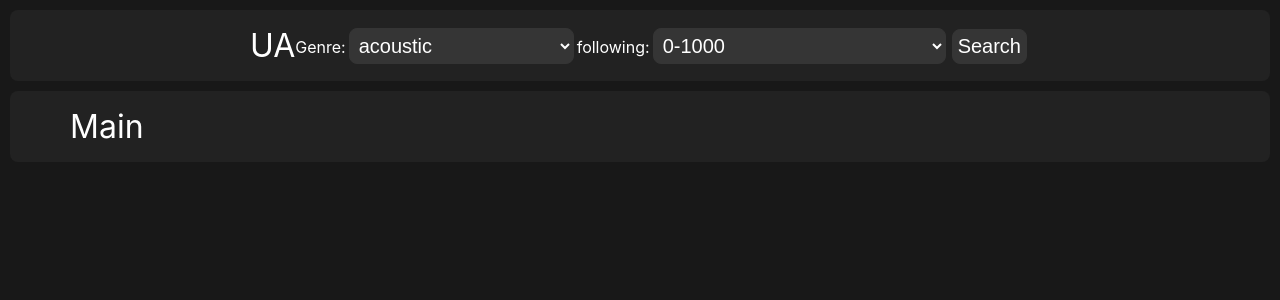
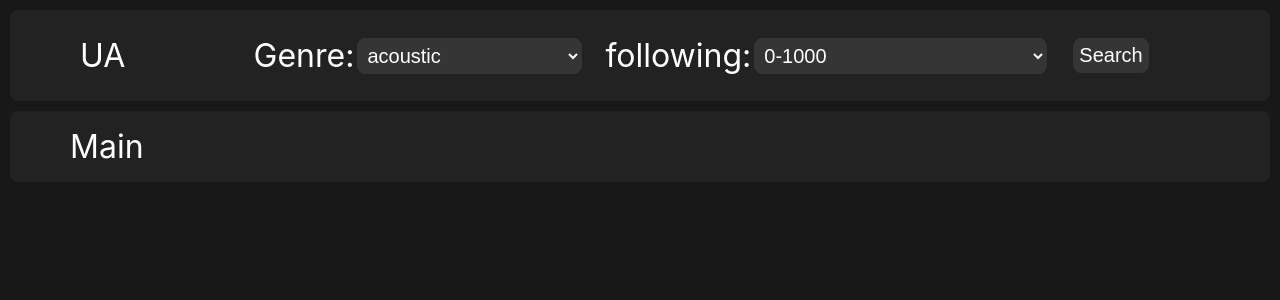
Before and after one commit to jacob9301/very-indie, a Vue app in the folder client/: page / in a window 1280 px wide. Shown: the top 300 px of the page. Built offline with nearby package versions, Linux system fonts and the light colour scheme.

Commit message:
modified:   client/src/App.vue 	modified:   client/src/assets/main.css 	modified:   client/src/components/SearchBar.vue

```diff
--- a/client/src/App.vue
+++ b/client/src/App.vue
@@ -4,8 +4,10 @@ import SearchBar from './components/SearchBar.vue';
 
 <template>
   <header>
-    <h1>UA</h1>
-    <SearchBar />
+    <div id="logo">
+      <h1>UA</h1>
+    </div>
+    <SearchBar id="searchbar"/>
   </header>
 
   <main>
@@ -15,10 +17,11 @@ import SearchBar from './components/SearchBar.vue';
 
 <style scoped>
 header {
-  padding: 10px 40px;
+  padding: 10px 30px;
   display: flex;
   justify-content: center;
   align-items: center;
+  flex-wrap: wrap;
 }
 
 main {
@@ -30,4 +33,14 @@ header, main {
   background-color: var(--color-background-soft);
   border-radius: var(--border-radius);
 }
+
+#searchbar {
+  flex: 1;
+  display: flex;
+  justify-content: center;
+}
+
+#logo {
+  padding: 10px 40px;
+}
 </style>
--- a/client/src/assets/main.css
+++ b/client/src/assets/main.css
@@ -78,3 +78,7 @@ button:active, select:active {
   border: 1px solid var(--color-background-soft);
   box-shadow: 0 2px 4px rgba(0, 0, 0, 0.1);
 }
+
+label {
+  font-size: 32px;
+}
--- a/client/src/components/SearchBar.vue
+++ b/client/src/components/SearchBar.vue
@@ -15,43 +15,55 @@ const selectedGenre = ref(0);
 const selectedFollowing = ref(followingSizes['0-1000']);
 
 const handleSubmit = () => {
-    const genreIndex = selectedGenre.value;
-    const minFollowing = selectedFollowing.value[0];
-    const maxFollowing = selectedFollowing.value[1];
-    console.log(genreIndex, minFollowing, maxFollowing);
+    if (!store.toSubmit) {
+        const genreIndex = selectedGenre.value;
+        const minFollowing = selectedFollowing.value[0];
+        const maxFollowing = selectedFollowing.value[1];
 
-    store.submit();
+        store.setGenreIndex(genreIndex);
+        store.setMinFollowers(minFollowing);
+        store.setMaxFollowers(maxFollowing);
+        store.submit();
+    }
 }
 </script>
 
 <template>
   <div id="searchbar">
-
-    <form @submit.prevent="handleSubmit">
-
+    <div class="search-field">
         <label for="genre">Genre:</label>
         <select id="genre" v-model="selectedGenre">
             <option disabled value="">Please select a genre</option>
             <option v-for="(genre, index) in genres" :key="index" :value="index">{{ genre }}</option>
         </select>
+    </div>
 
+    <div class="search-field">
         <label for="following">following:</label>
         <select id="following" v-model="selectedFollowing">
             <option disabled value="">Please select a following size</option>
             <option v-for="(following, key) in followingSizes" :key="key" :value="following">{{ key }}</option>
         </select>
+    </div>
 
-        <button type="submit">Search</button>
-
-    </form>
+    <div class="search-field">
+        <button @click="handleSubmit">Search</button>
+    </div>
 
   </div>
 </template>
 
 <style scoped>
-#searchbar{
+#searchbar {
     display: flex;
     align-items: center;
     flex-wrap: wrap;
 }
+
+.search-field {
+    display: flex;
+    align-items: center;
+    flex-wrap: wrap;
+    margin: 0 10px;
+}
 </style>
```
